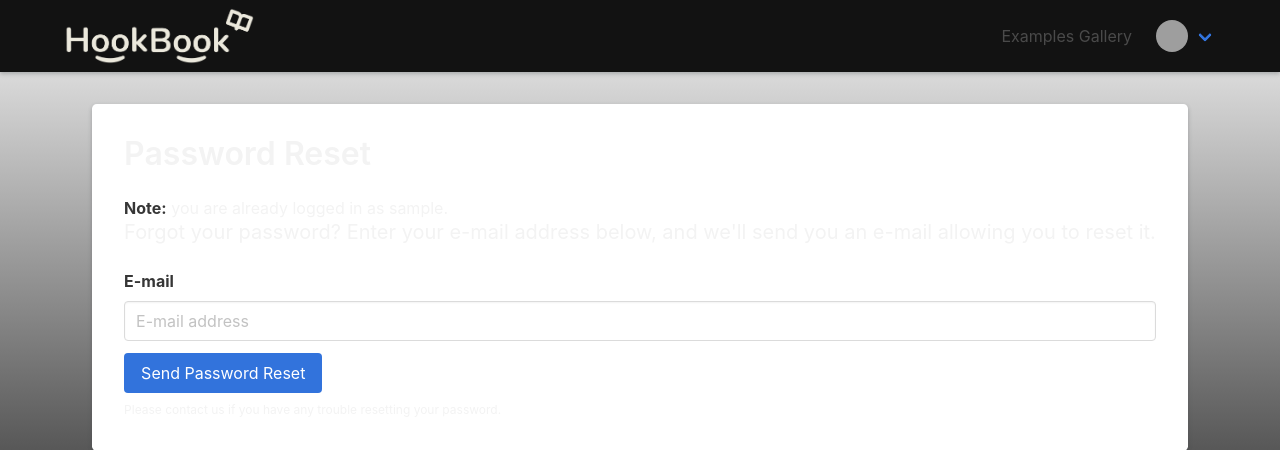
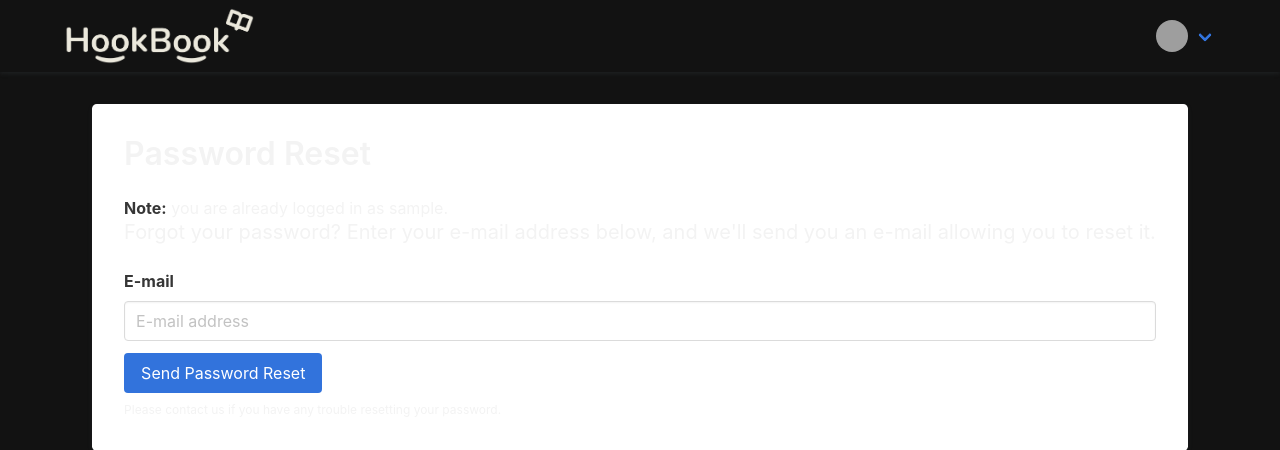
Before and after one commit to mchadaga/bookly, a Django app: page /accounts/password/reset/ in a window 1280 px wide. Shown: the top 450 px of the page. Run offline with Django 4.2, Linux system fonts and the light colour scheme; the visitor is signed in with stand-in values (Sample User, id 1); style sheets or scripts are compiled from the project's sources; parts of the project's set-up code (start-up, migrations or seed data) failed here and were passed over; some libraries are stand-ins or nearby versions; grey boxes are pictures that could not be loaded.

Commit message:
removed examples

```diff
--- a/assets/styles/site-bulma.scss
+++ b/assets/styles/site-bulma.scss
@@ -41,7 +41,7 @@ body {
   color: var(--body-color);
 }
 
-a {
+a.navbar-item {
   color: var(--link);
 }
 
--- a/templates/web/components/top_nav.html
+++ b/templates/web/components/top_nav.html
@@ -18,9 +18,7 @@
       </div>
       <div class="navbar-end">
         {% if user.is_authenticated %}
-          <a class="navbar-item {% if '/pegasus/' in request.path %}is-active{% endif %}" href="{% url 'pegasus_examples:examples_home' %}">
-              {% translate "Examples Gallery" %}
-          </a>
+
           <div class="navbar-item has-dropdown is-hoverable">
             <a class="navbar-link">
               <img class="navbar-avatar is-hidden-touch" src="{{ user.avatar_url}}">
```
Also changed, not shown: static/js/site-bulma-bundle.js (+15 -2 lines), README.md, static/css/site-bulma.css.
